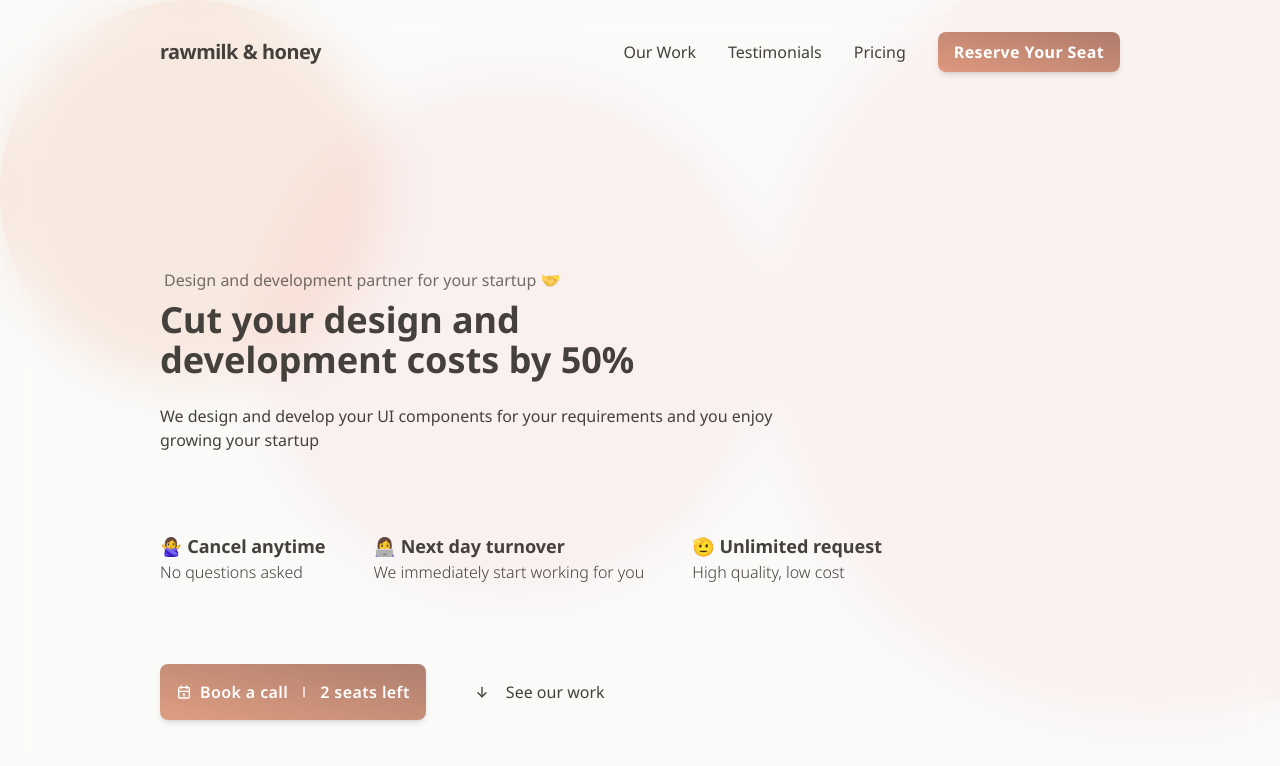
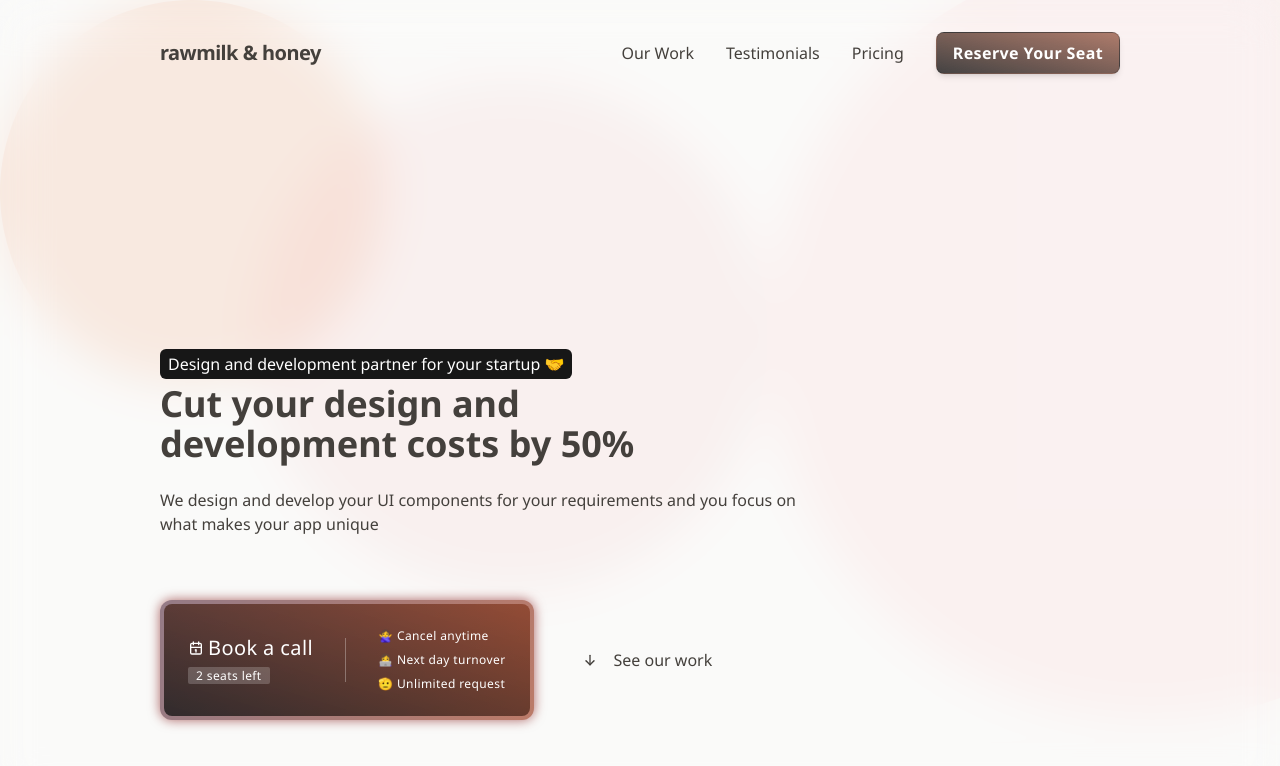
Before and after one commit to nstfkc/nstfkc.com, a Next.js app: page /rawmilkhoney in a window 1280 px wide. Shown: the top 766 px of the page. Built offline with nearby package versions, Linux system fonts and the light colour scheme.

Commit message:
raw milk

```diff
--- a/app/rawmilkhoney/page.tsx
+++ b/app/rawmilkhoney/page.tsx
@@ -28,7 +28,7 @@ const Page = () => {
                 <Link href="/#pricing">Pricing</Link>
                 <Link
                   href="/reservation"
-                  className="bg-gradient-to-tr from-orange-700/50 to-orange-900/60 rounded-lg text-white shadow-md py-2 px-4 font-bold tracking-wide"
+                  className="bg-gradient-to-tr from-neutral-900/80 to-orange-900/60 border border-neutral-900/20 rounded-lg text-white shadow-md py-2 px-4 font-bold tracking-wide"
                 >
                   Reserve Your Seat
                 </Link>
@@ -36,8 +36,10 @@ const Page = () => {
             </header>
             <div className="flex-1 flex flex-col gap-16 justify-end p-4 px-8">
               <div className="flex flex-col gap-2">
-                <div className="px-1 opacity-75">
-                  Design and development partner for your startup 🤝
+                <div className="">
+                  <span className="px-2 py-1 bg-neutral-900 text-white rounded-md">
+                    Design and development partner for your startup 🤝
+                  </span>
                 </div>
                 <div className="text-4xl font-bold md:max-w-xl">
                   Cut your design and development costs by 50%
@@ -46,34 +48,31 @@ const Page = () => {
                 <div></div>
                 <div className="md:max-w-2xl">
                   We design and develop your UI components for your requirements
-                  and you enjoy growing your startup
+                  and you focus on what makes your app unique
                 </div>
               </div>
-              <div className="flex gap-12 py-4">
-                <div>
-                  <div className="font-bold text-lg">🙅‍♀️ Cancel anytime</div>
-                  <div className="font-light">No questions asked</div>
-                </div>
-                <div>
-                  <div className="font-bold text-lg">👩‍💻 Next day turnover</div>
-                  <div className="font-light">
-                    We immediately start working for you
-                  </div>
-                </div>
-                <div>
-                  <div className="font-bold text-lg">🫡 Unlimited request</div>
-                  <div className="font-light">High quality, low cost</div>
-                </div>
-              </div>
+
               <div className="flex justify-between items-start">
-                <div className="flex items-start gap-8">
-                  <a className="flex flex-col gap-4 items-center">
-                    <div className="flex items-center gap-2 bg-gradient-to-tr from-orange-700/50 to-orange-900/60 rounded-lg text-white p-4 shadow-md border-stone-600/10 font-semibold tracking-wide">
-                      <TbCalendar />
-                      <span>Book a call</span>
-                      <TbMinusVertical />
-                      <div className="">
-                        <span className="">2</span> <span>seats left</span>
+                <div className="flex items-center gap-8">
+                  <a className="relative flex flex-col items-center p-1 bg-white/30 shadow-[0_0_12px_rgba(120,0,0,0.6)] rounded-xl overflow-hidden">
+                    <div className="absolute left-[-70%] top-[-100%] w-[240%] h-[400%] rounded-xl z-[-1] animate-[spin_2s_linear_infinite] bg-red-100 bg-gradient-to-bl from-indigo-950/80 to-orange-700"></div>
+                    <div className="flex items-center gap-8 rounded-lg text-white p-6 border-stone-600/10 tracking-wide bg-gradient-to-tr from-neutral-900/80 to-orange-900/60">
+                      <div>
+                        <div className="flex items-center gap-1">
+                          <TbCalendar />
+                          <span className="text-semibold text-xl">
+                            Book a call
+                          </span>
+                        </div>
+                        <span className="bg-white/20 rounded-sm text-xs px-2">
+                          2 seats left
+                        </span>
+                      </div>
+                      <div className="w-[1px] bg-white/30 h-[44px]"></div>
+                      <div className="flex flex-col text-xs gap-2">
+                        <div className="">🙅‍♀️ Cancel anytime</div>
+                        <div className="">👩‍💻 Next day turnover</div>
+                        <div className="">🫡 Unlimited request</div>
                       </div>
                     </div>
                   </a>
```
Also changed, not shown: 1 other file (tests, documents, lock files or other folders).
